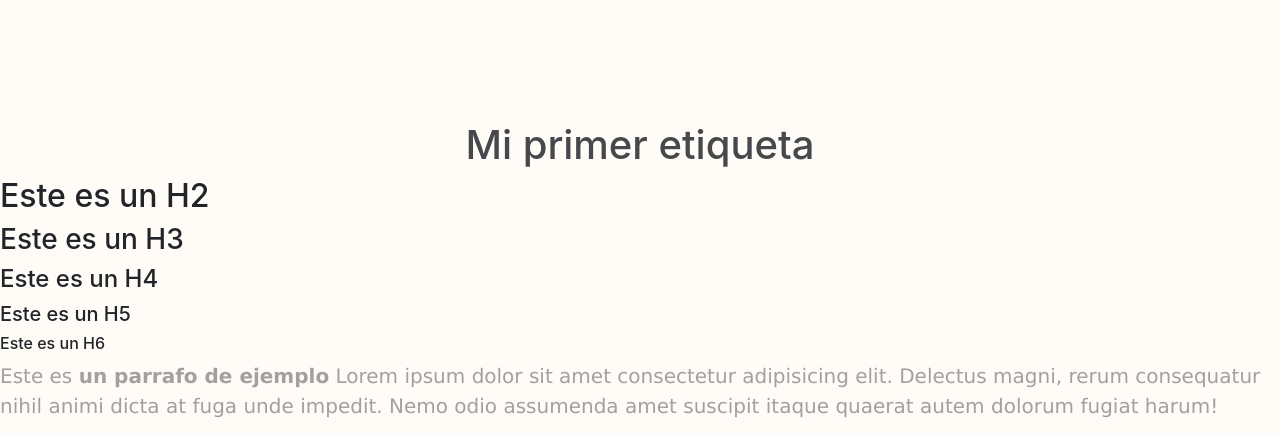
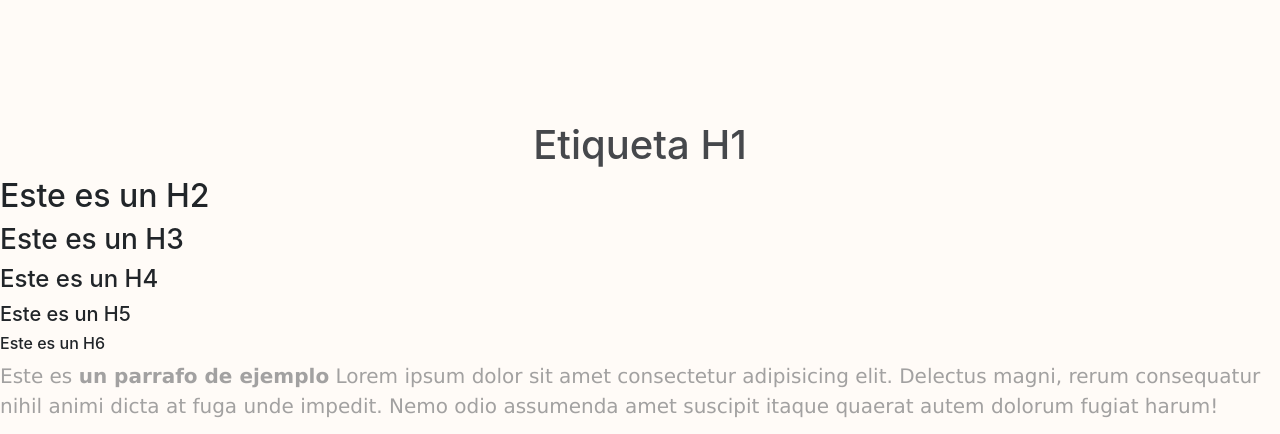
Before and after one commit to ErickCM14/Santander-S1, a website: page index.html in a window 1280 px wide. Shown: the part 335-769 px from the top of the page. Drawn offline with nearby package versions, Linux system fonts and the light colour scheme.

Commit message:
Cambiando el titulo para ver si cambia en netlify

```diff
--- a/index.html
+++ b/index.html
@@ -75,7 +75,7 @@
     </nav>
 
     <main>
-        <h1> Mi primer etiqueta </h1>
+        <h1> Etiqueta H1</h1>
         <h2> Este es un H2 </h2>
         <h3> Este es un H3</h3>
         <h4>Este es un H4</h4>
```
